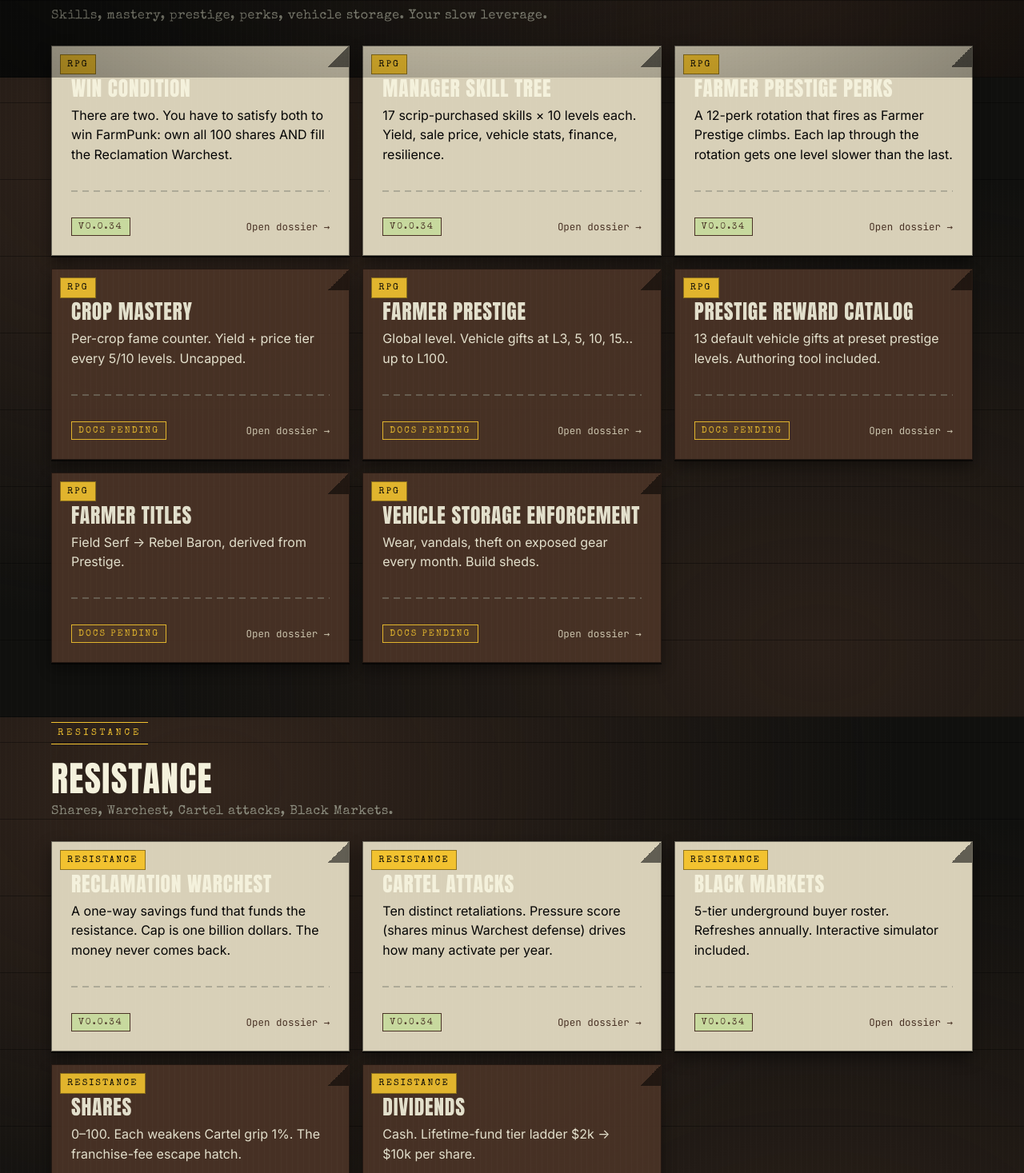
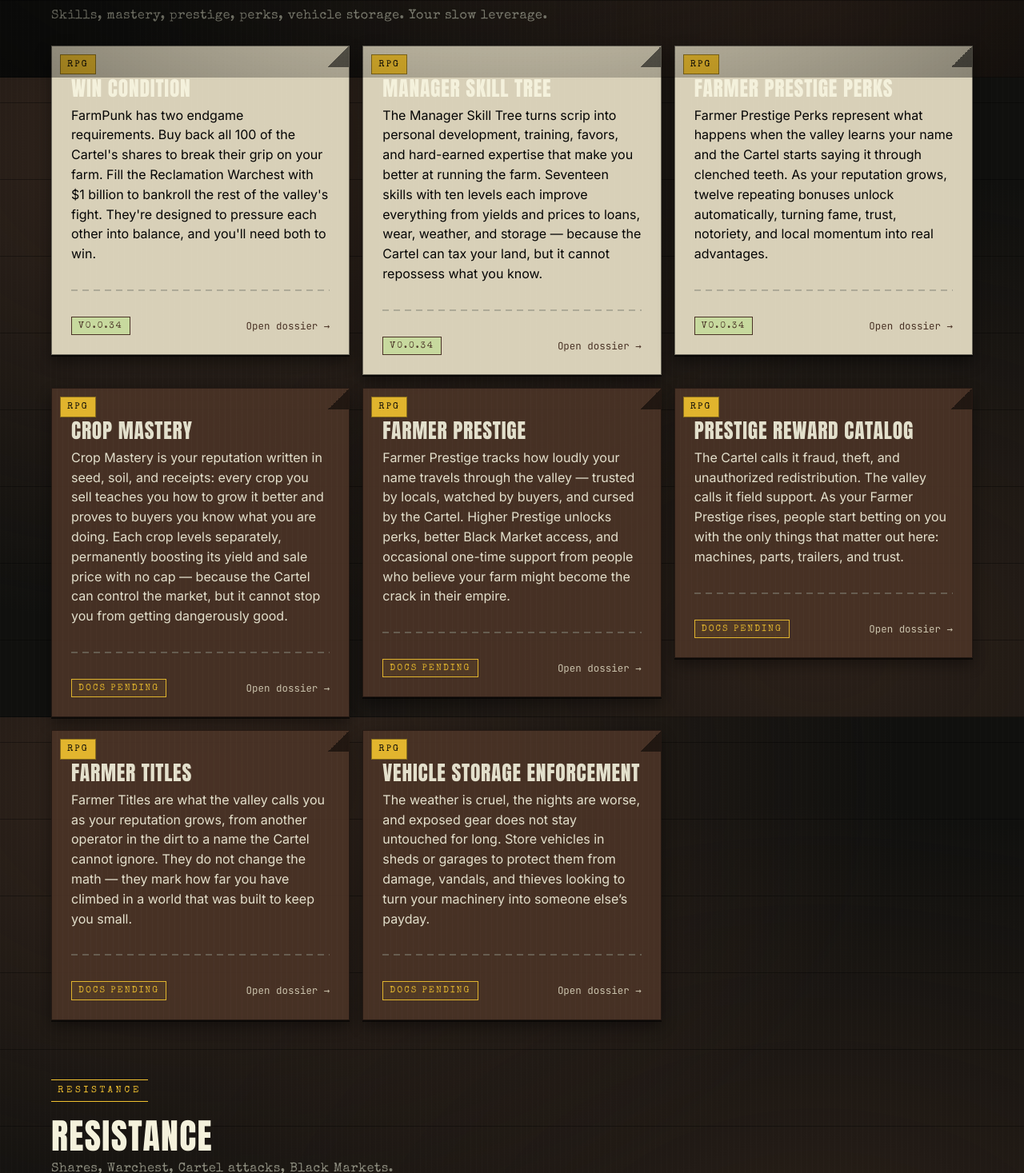
Before and after one commit to rwsp/farmpunkmarketingsite, a React (Vite) app: page /field-manual in a window 1280 px wide. Shown: the part 703-2170 px from the top of the page at 80% size. Built offline with nearby package versions, Linux system fonts and the light colour scheme.

Commit message:
dossier one-liners

```diff
--- a/src/data/mechanics.ts
+++ b/src/data/mechanics.ts
@@ -52,7 +52,7 @@ export const MECHANICS: Mechanic[] = [
     category: 'RPG',
     title: 'Win Condition',
     oneLiner:
-      'There are two. You have to satisfy both to win FarmPunk: own all 100 shares AND fill the Reclamation Warchest.',
+      "FarmPunk has two endgame requirements. Buy back all 100 of the Cartel's shares to break their grip on your farm. Fill the Reclamation Warchest with $1 billion to bankroll the rest of the valley's fight. They're designed to pressure each other into balance, and you'll need both to win.",
     status: 'live',
     href: '/field-manual/win-condition',
     version: VERSION,
@@ -106,7 +106,7 @@ export const MECHANICS: Mechanic[] = [
     category: 'Money',
     title: 'Cartel Franchise Extortion Fee',
     oneLiner:
-      "The Cartel's annual cut. Pays per revenue bracket. Each share owned shaves 1% off the bill.",
+      "The Cartel Franchise Extortion Fee is their annual cut of your gross revenue, dressed up as paperwork and collected like tribute. Buying shares reduces the fee, but every share you reclaim makes the Cartel angrier — freedom gets cheaper on paper and more dangerous in the field.",
     status: 'live',
     href: '/field-manual/cartel-franchise-fee',
     version: VERSION,
@@ -160,7 +160,7 @@ export const MECHANICS: Mechanic[] = [
     category: 'Resistance',
     title: 'Reclamation Warchest',
     oneLiner:
-      'A one-way savings fund that funds the resistance. Cap is one billion dollars. The money never comes back.',
+      "The Reclamation Warchest is a one-way fund for the valley’s fight, bankrolling the people and networks pushing back against the Cartel’s grip. Filling it is half the win condition, and every dollar sabotages their hostilities.",
     status: 'live',
     href: '/field-manual/reclamation-warchest',
     version: VERSION,
@@ -211,7 +211,7 @@ export const CUSTOM_PAGES: CatalogEntry[] = [
     slug: 'skills',
     category: 'RPG',
     title: 'Manager Skill Tree',
-    oneLiner: '17 scrip-purchased skills × 10 levels each. Yield, sale price, vehicle stats, finance, resilience.',
+    oneLiner: "The Manager Skill Tree turns scrip into personal development, training, favors, and hard-earned expertise that make you better at running the farm. Seventeen skills with ten levels each improve everything from yields and prices to loans, wear, weather, and storage — because the Cartel can tax your land, but it cannot repossess what you know.",
     status: 'live',
     href: '/field-manual/skills',
     version: VERSION,
@@ -230,7 +230,7 @@ export const CUSTOM_PAGES: CatalogEntry[] = [
     slug: 'perks',
     category: 'RPG',
     title: 'Farmer Prestige Perks',
-    oneLiner: 'A 12-perk rotation that fires as Farmer Prestige climbs. Each lap through the rotation gets one level slower than the last.',
+    oneLiner: "Farmer Prestige Perks represent what happens when the valley learns your name and the Cartel starts saying it through clenched teeth. As your reputation grows, twelve repeating bonuses unlock automatically, turning fame, trust, notoriety, and local momentum into real advantages.",
     status: 'live',
     href: '/field-manual/perks',
     version: VERSION,
@@ -254,7 +254,7 @@ export const CUSTOM_PAGES: CatalogEntry[] = [
     slug: 'cartel-attacks',
     category: 'Resistance',
     title: 'Cartel Attacks',
-    oneLiner: 'Ten distinct retaliations. Pressure score (shares minus Warchest defense) drives how many activate per year.',
+    oneLiner: "Cartel Attacks are the yearly price of becoming dangerous: license revocations, smear campaigns, rate hikes, audits, goon visits, silo poisoning, and every other trick they use to keep farmers small. Buying shares makes them angrier, but funding the Reclamation Warchest dulls their teeth before the damage lands.",
     status: 'live',
     href: '/field-manual/cartel-attacks',
     version: VERSION,
@@ -274,7 +274,7 @@ export const CUSTOM_PAGES: CatalogEntry[] = [
     slug: 'black-markets',
     category: 'Resistance',
     title: 'Black Markets',
-    oneLiner: '5-tier underground buyer roster. Refreshes annually. Interactive simulator included.',
+    oneLiner: "Black Markets are off-the-books crop orders from private buyers who know the Cartel is not the only game in the valley. They reroll every March across five tiers, paying cash, scrip, and Prestige at once — and the more famous you become, the better the buyers willing to risk dealing with you.",
     status: 'live',
     href: '/black-markets',
     version: VERSION,
@@ -292,7 +292,7 @@ export const STUBS: CatalogEntry[] = [
   // RPG & Progression
   {
     slug: 'crop-mastery', category: 'RPG', title: 'Crop Mastery',
-    oneLiner: 'Per-crop fame counter. Yield + price tier every 5/10 levels. Uncapped.',
+    oneLiner: "Crop Mastery is your reputation written in seed, soil, and receipts: every crop you sell teaches you how to grow it better and proves to buyers you know what you are doing. Each crop levels separately, permanently boosting its yield and sale price with no cap — because the Cartel can control the market, but it cannot stop you from getting dangerously good.",
     status: 'pending', version: VERSION,
     related: [
       { slug: 'skills', note: 'Crop Yield + Sale Price skills compound with mastery yield/price tiers.' },
@@ -304,7 +304,7 @@ export const STUBS: CatalogEntry[] = [
   },
   {
     slug: 'farmer-prestige', category: 'RPG', title: 'Farmer Prestige',
-    oneLiner: 'Global level. Vehicle gifts at L3, 5, 10, 15… up to L100.',
+    oneLiner: "Farmer Prestige tracks how loudly your name travels through the valley — trusted by locals, watched by buyers, and cursed by the Cartel. Higher Prestige unlocks perks, better Black Market access, and occasional one-time support from people who believe your farm might become the crack in their empire.",
     status: 'pending', version: VERSION,
     related: [
       { slug: 'crop-mastery', note: 'Both grow per liter sold. Prestige is global, mastery is per-crop.' },
@@ -317,7 +317,7 @@ export const STUBS: CatalogEntry[] = [
   },
   {
     slug: 'prestige-rewards', category: 'RPG', title: 'Prestige Reward Catalog',
-    oneLiner: '13 default vehicle gifts at preset prestige levels. Authoring tool included.',
+    oneLiner: "The Cartel calls it fraud, theft, and unauthorized redistribution. The valley calls it field support. As your Farmer Prestige rises, people start betting on you with the only things that matter out here: machines, parts, trailers, and trust.",
     status: 'pending', version: VERSION,
     related: [
       { slug: 'farmer-prestige', note: 'Reward vehicles deliver at preset prestige levels.' },
@@ -327,7 +327,7 @@ export const STUBS: CatalogEntry[] = [
   },
   {
     slug: 'farmer-titles', category: 'RPG', title: 'Farmer Titles',
-    oneLiner: 'Field Serf → Rebel Baron, derived from Prestige.',
+    oneLiner: "Farmer Titles are what the valley calls you as your reputation grows, from another operator in the dirt to a name the Cartel cannot ignore. They do not change the math — they mark how far you have climbed in a world that was built to keep you small.",
     status: 'pending', version: VERSION,
     related: [
       { slug: 'farmer-prestige', note: 'Title is purely a derived display from your current prestige level.' }
@@ -335,7 +335,7 @@ export const STUBS: CatalogEntry[] = [
   },
   {
     slug: 'vehicle-storage', category: 'RPG', title: 'Vehicle Storage Enforcement',
-    oneLiner: 'Wear, vandals, theft on exposed gear every month. Build sheds.',
+    oneLiner: 'The weather is cruel, the nights are worse, and exposed gear does not stay untouched for long. Store vehicles in sheds or garages to protect them from damage, vandals, and thieves looking to turn your machinery into someone else’s payday.',
     status: 'pending', version: VERSION,
     related: [
       { slug: 'cartel-attacks', note: "Goon Visit wrecks one tractor regardless of shelter — the only attack that ignores storage." },
@@ -348,7 +348,7 @@ export const STUBS: CatalogEntry[] = [
   // Resistance
   {
     slug: 'shares', category: 'Resistance', title: 'Shares',
-    oneLiner: '0–100. Each weakens Cartel grip 1%. The franchise-fee escape hatch.',
+    oneLiner: "The Cartel starts every run holding 100 shares of your farm, and buying them back with scrip is how you claw your family’s future out of their ledger. Every share weakens their control and makes them angrier, so keep the Reclamation Warchest funded before they turn your ownership push into a war.",
     status: 'pending', version: VERSION,
     related: [
       { slug: 'cartel-franchise-fee', note: 'Each share knocks 1% off the fee. The only way to reduce it.' },
@@ -360,7 +360,7 @@ export const STUBS: CatalogEntry[] = [
   },
   {
     slug: 'dividends', category: 'Resistance', title: 'Dividends',
-    oneLiner: 'Cash. Lifetime-fund tier ladder $2k → $10k per share.',
+    oneLiner: "The Cartel built the dividend system so absentee owners, banks, and corporate partners could skim annual value from farms they never worked. When you buy shares, you force your name into that same ledger, redirecting part of the extraction pipeline back to the farmer. Dividends are not charity — they are the Cartel’s own machine turned against them.",
     status: 'pending', version: VERSION,
     related: [
       { slug: 'shares', note: 'Pays per share owned. No shares, no dividends.' },
@@ -372,7 +372,7 @@ export const STUBS: CatalogEntry[] = [
   // Production & Markets
   {
     slug: 'crop-licensing', category: 'Production', title: 'Crop Licensing',
-    oneLiner: '6-tier per-crop sell volume cap. −80% over the cap.',
+    oneLiner: "Crop Licensing is the Cartel’s way of deciding how much of each crop you are allowed to sell before they crush the price. Upgrade licenses with scrip to raise your annual caps, because anything sold past the line gets punished hard — unapproved abundance is still disobedience.",
     status: 'pending', version: VERSION,
     related: [
       { slug: 'crop-novelty', note: 'Both modify per-station sale price through the same writer.' },
@@ -383,7 +383,7 @@ export const STUBS: CatalogEntry[] = [
   },
   {
     slug: 'crop-novelty', category: 'Production', title: 'Crop Novelty Bonus',
-    oneLiner: '+15% / +25% rotation incentive. Locked at year start.',
+    oneLiner: "The Crop Novelty Bonus rewards farmers who keep the market guessing instead of feeding the Cartel the same predictable harvest every year. Crops you skipped last year sell for more, and crops absent for five years hit even harder — rotation is not just soil sense, it is market misdirection.",
     status: 'pending', version: VERSION,
     related: [
       { slug: 'crop-licensing', note: 'Both modify per-station sale price through the same writer.' },
@@ -394,7 +394,7 @@ export const STUBS: CatalogEntry[] = [
   },
   {
     slug: 'crop-spoilage', category: 'Production', title: 'Crop Spoilage',
-    oneLiner: "3% of grain per month. Don't hoard.",
+    oneLiner: "Crop Spoilage makes hoarding dangerous: every month, stored grain rots, leaks, or disappears into whatever lives in the silo walls. Skills can slow the loss, but bad weather and Cartel poisoning can turn patience into rot — sell with a plan before the rats collect their dividend.",
     status: 'pending', version: VERSION,
     related: [
       { slug: 'skills', note: 'Spoilage Immunity skill reduces the monthly rot rate.' },
@@ -404,7 +404,7 @@ export const STUBS: CatalogEntry[] = [
   },
   {
     slug: 'weather', category: 'Production', title: 'Weather System',
-    oneLiner: '45 entries × 5 rarity tiers. One year = one weather, locked at P1.',
+    oneLiner: "The Weather System turns each year into a sentence the sky hands down: forty-five patterns across five rarity tiers, from common drizzle to once-a-decade dust storms. One pattern locks in for the full year, forcing you to plan crops, storage, hauling, and survival around whatever the season decides to become.",
     status: 'pending', version: VERSION,
     related: [
       { slug: 'crop-spoilage', note: 'Weather modifier adds to the monthly spoilage rate.' },
@@ -417,7 +417,7 @@ export const STUBS: CatalogEntry[] = [
   // Money & Credit
   {
     slug: 'annual-taxes', category: 'Money', title: 'Annual Taxes',
-    oneLiner: 'Land + equipment, fired at Feb each year. Exponential land curve.',
+    oneLiner: "Annual Taxes hit every February as the county takes its cut on your equipment and land, with acreage getting brutally more expensive as your footprint grows. Prestige Perks can soften the bill, because once the valley knows your name, even local tax collectors start finding reasons to treat you like someone worth keeping alive.",
     status: 'pending', version: VERSION,
     related: [
       { slug: 'cartel-franchise-fee', note: 'Both fire at the same period-12 tick.' },
@@ -428,7 +428,7 @@ export const STUBS: CatalogEntry[] = [
   },
   {
     slug: 'mandatory-financing', category: 'Money', title: 'Mandatory Financing',
-    oneLiner: '20% down, 12% interest, 36 months. Lease is gone.',
+    oneLiner: "The Cartel killed leasing because temporary access gives farmers too much flexibility and too little leverage for the banks. Every major purchase is forced through financing so expansion means debt, paperwork, interest, and another hook in your operation. You can still grow — but every machine you buy comes with someone else’s hand on the ledger.",
     status: 'pending', version: VERSION,
     related: [
       { slug: 'debt-cap', note: 'Every new loan checks the cap before going through.' },
@@ -441,7 +441,7 @@ export const STUBS: CatalogEntry[] = [
   },
   {
     slug: 'debt-cap', category: 'Money', title: 'Debt Cap',
-    oneLiner: 'Scales with land + equipment + balance. Min $100k.',
+    oneLiner: "A ceiling on how much total debt the Cartel will let you carry, calculated from your land value, equipment value, and current cash balance.",
     status: 'pending', version: VERSION,
     related: [
       { slug: 'mandatory-financing', note: 'All financed purchases check the cap.' },
@@ -451,7 +451,7 @@ export const STUBS: CatalogEntry[] = [
   },
   {
     slug: 'credit-rating', category: 'Money', title: 'Credit Rating F→A',
-    oneLiner: 'Drops on default. Climbs on a clean year.',
+    oneLiner: "Your credit rating is the bank’s leash: a letter grade from F to A that rises when you survive a clean year and falls when missed bills, fees, or loan payments push you below zero. Better ratings unlock better rates on new loans, but every bad year gives the lenders another excuse to tighten the trap.",
     status: 'pending', version: VERSION,
     related: [
       { slug: 'mandatory-financing', note: 'Rating affects new-loan interest rate. Existing loans keep their rate.' },
@@ -463,7 +463,7 @@ export const STUBS: CatalogEntry[] = [
   },
   {
     slug: 'vanilla-loan', category: 'Money', title: 'Vanilla Loan Override',
-    oneLiner: '$50k cap, 3× interest. Emergency only.',
+    oneLiner: "The Emergency Credit Line is the old bank’s last-resort money: capped at $50,000 and charged at triple the rate of proper equipment financing. Use it only when the bills are due, the machines are broken, and you have no cleaner way to survive the gap.",
     status: 'pending', version: VERSION,
     related: [
       { slug: 'credit-rating', note: 'Vanilla interest deductions can push you negative and downgrade your rating.' },
@@ -473,7 +473,7 @@ export const STUBS: CatalogEntry[] = [
   },
   {
     slug: 'cash-reserve', category: 'Money', title: 'Minimum Cash Reserve',
-    oneLiner: '3× monthly obligations. Purchases blocked below.',
+    oneLiner: "The Cartel will not approve a financed purchase unless you still have three months of loan and tax pressure sitting in reserve after the down payment. Fall below that line and the deal is blocked — not because they want you safe, but because they want you desperate without letting the ledger break.",
     status: 'pending', version: VERSION,
     related: [
       { slug: 'mandatory-financing', note: 'Reserve gates every financed purchase.' },
@@ -482,7 +482,7 @@ export const STUBS: CatalogEntry[] = [
   },
   {
     slug: 'farmland-surcharge', category: 'Money', title: 'Farmland Surcharge',
-    oneLiner: '2% to 40% acquisition fee. Scales with acres held.',
+    oneLiner: "The Farmland Surcharge is the Cartel’s anti-expansion tax, climbing from 2% on your first plot to 40% as your acreage grows. Your first field is tolerated; your tenth is punished. The Cartel does not want farmers consolidating land, and every acre you reclaim makes the next one more expensive.",
     status: 'pending', version: VERSION,
     related: [
       { slug: 'mandatory-financing', note: 'Land buys run through the same financing flow plus this surcharge.' },
@@ -492,7 +492,7 @@ export const STUBS: CatalogEntry[] = [
   },
   {
     slug: 'profit-tracking', category: 'Money', title: 'Annual Profit & Expenditure Tracking',
-    oneLiner: 'Per-year revenue + expense ledger. Drives bonuses, brackets, dividends.',
+    oneLiner: "The Profit Ledger tracks what the farm earns, what it spends, and how much value the Cartel thinks it can squeeze from the year. It drives your year-end scrip bonus, fee pressure, and dividend growth — but Warchest deposits stay off the books, because the rebellion is funded by the farmer, not the farm.",
     status: 'pending', version: VERSION,
     related: [
       { slug: 'annual-taxes', note: 'Records the tax deduction as expenditure.' },
@@ -503,7 +503,7 @@ export const STUBS: CatalogEntry[] = [
   },
   {
     slug: 'wallet-scrip', category: 'Money', title: 'Farmer Wallet (Scrip)',
-    oneLiner: 'Secondary currency for skills, shares, licenses. Cannot be exchanged.',
+    oneLiner: "Scrip is the farmer’s private leverage, kept separate from farm cash and impossible to launder back into the operation. It flows through the systems the Cartel cannot fully price in — skills, share buybacks, license upgrades, and Black Market work — then pays out each year as a small salary plus a profit-based bonus for surviving the ledger.",
     status: 'pending', version: VERSION,
     related: [
       { slug: 'skills', note: 'All 17 skills are bought with scrip.' },
@@ -515,7 +515,7 @@ export const STUBS: CatalogEntry[] = [
   },
   {
     slug: 'asset-sell-block', category: 'Money', title: 'Asset Sell Block',
-    oneLiner: 'Once bought, always bought. The museum doctrine.',
+    oneLiner: "The Cartel locks every vehicle, building, and acre into your operation the moment you buy it, turning bad purchases into permanent weight. Backroom Dealers is the only escape hatch, and even then you only get a few quiet sales a year — so buy like you mean it, because you might be building a museum with working hydraulics.",
     status: 'pending', version: VERSION,
     related: [
       { slug: 'perks', note: 'Backroom Dealers perk is the only way around it — N sells per year.' },
@@ -524,7 +524,7 @@ export const STUBS: CatalogEntry[] = [
   },
   {
     slug: 'no-generators', category: 'Money', title: 'No Generators',
-    oneLiner: 'Solar + wind placeables refused. The company keeps the meter.',
+    oneLiner: "The Cartel refuses permits for solar panels and wind turbines, keeping passive income and off-grid independence locked out of reach. They keep the meter, they keep the bill, and they make sure every dollar you earn still comes from work they can pressure.",
     status: 'pending', version: VERSION,
     related: []
   }
```
